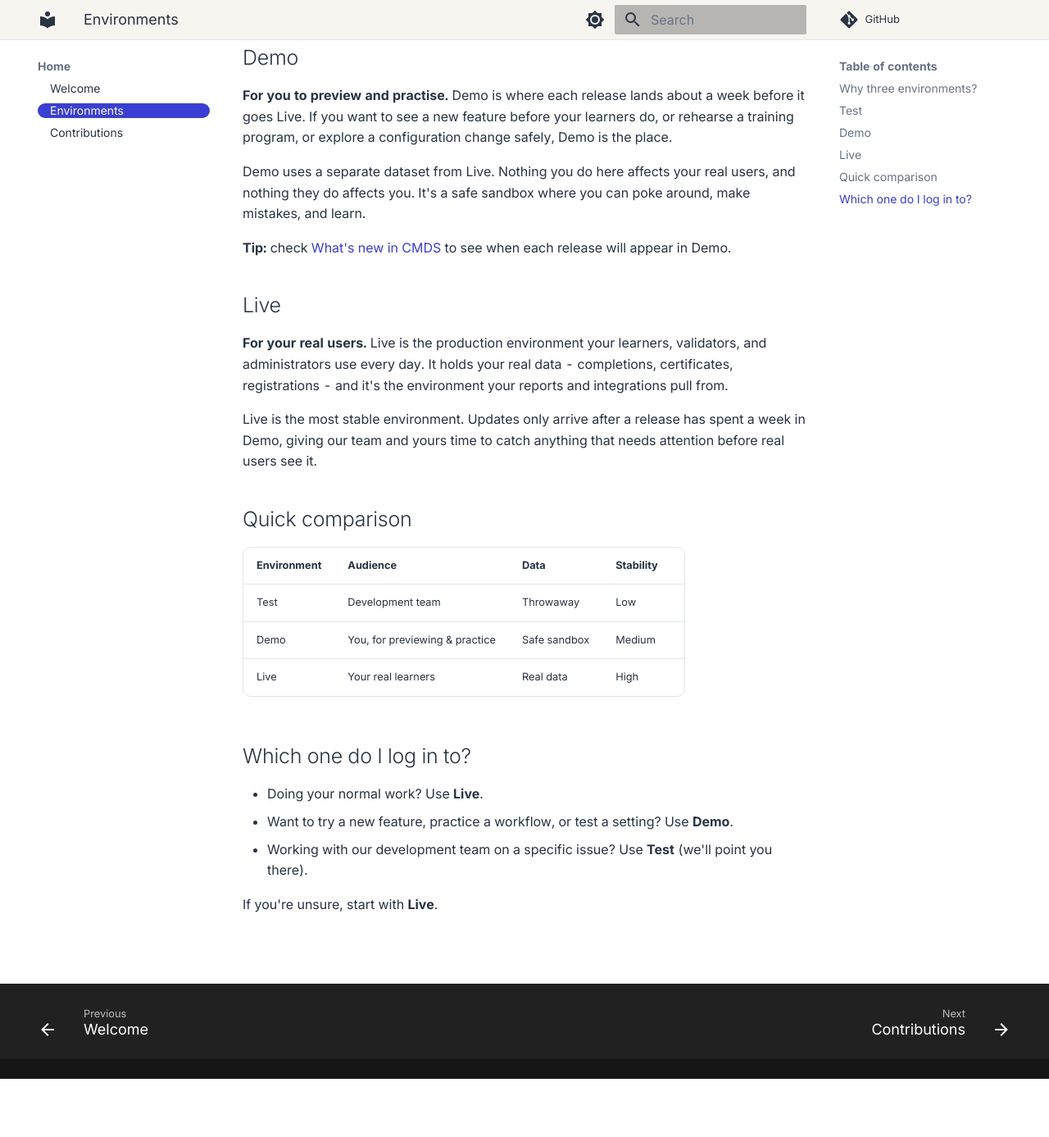
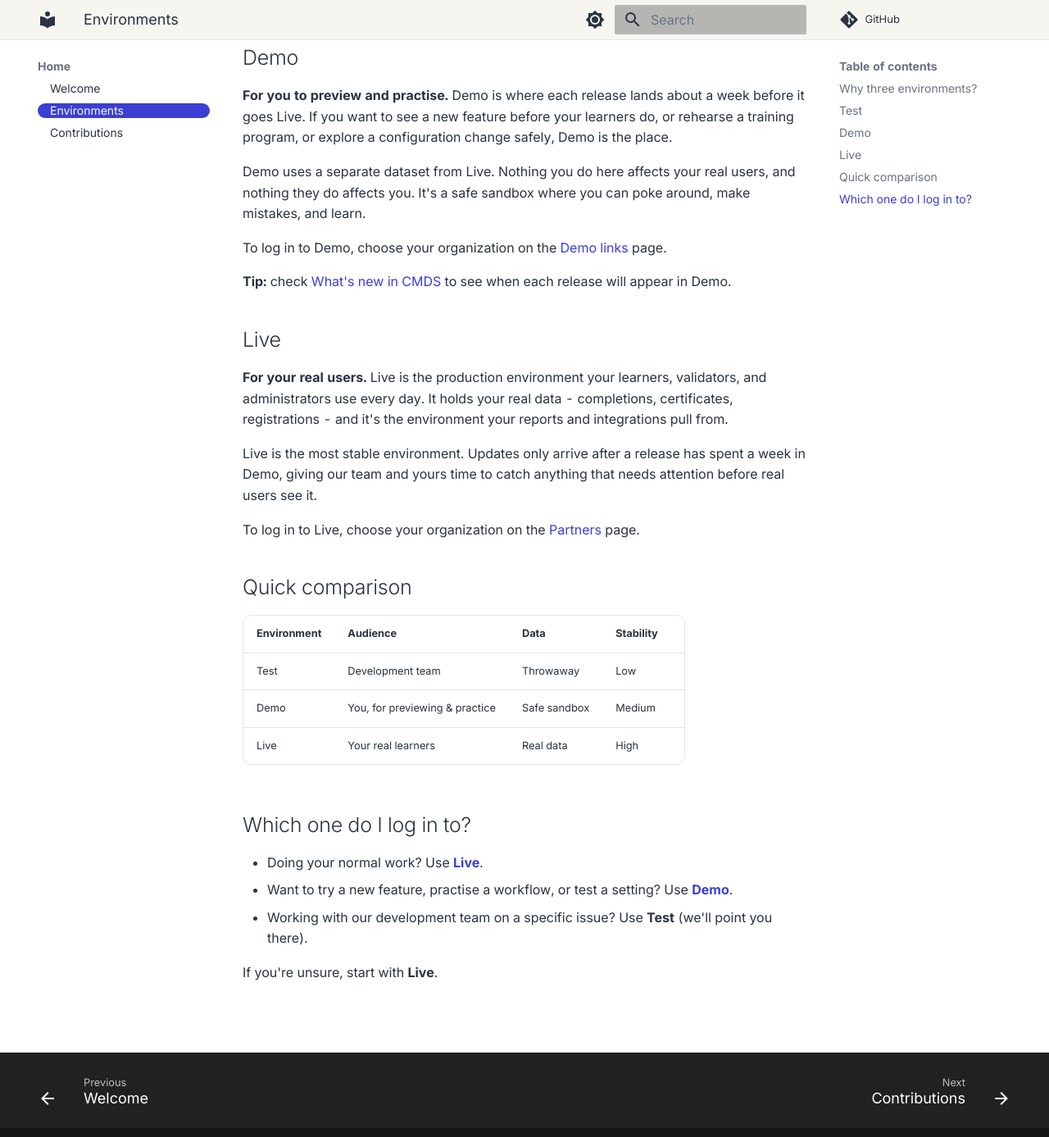
Before and after one commit to cmds-app/docs, an MkDocs documentation site: the page built from docs/environments.md, in a window 1280 px wide and 1400 px high, scrolled down 937 px. Shown: the top 1387 px of the window at 82% size. Built offline with MkDocs 1.6.1 and Material for MkDocs 9.7.7, drawn with Linux system fonts in a browser that asks for light colours; comment, search, counter and statistics services are not loaded; before the commit the page ends 2253 px from its top, so only the background shows below that.

Commit message:
docs: link the demo and live sign-in pages from environments

```diff
--- a/docs/environments.md
+++ b/docs/environments.md
@@ -26,6 +26,8 @@ You generally won't be invited to Test unless you're actively working with our t
 
 Demo uses a separate dataset from Live. Nothing you do here affects your real users, and nothing they do affects you. It's a safe sandbox where you can poke around, make mistakes, and learn.
 
+To log in to Demo, choose your organization on the [Demo links](https://www.keyeracmds.com/demo-links/) page.
+
 **Tip:** check [What's new in CMDS](changelog/index.md) to see when each release will appear in Demo.
 
 ## Live
@@ -33,6 +35,8 @@ Demo uses a separate dataset from Live. Nothing you do here affects your real us
 **For your real users.** Live is the production environment your learners, validators, and administrators use every day. It holds your real data - completions, certificates, registrations - and it's the environment your reports and integrations pull from.
 
 Live is the most stable environment. Updates only arrive after a release has spent a week in Demo, giving our team and yours time to catch anything that needs attention before real users see it.
+
+To log in to Live, choose your organization on the [Partners](https://www.keyeracmds.com/partners/) page.
 
 ## Quick comparison
 
@@ -44,8 +48,8 @@ Live is the most stable environment. Updates only arrive after a release has spe
 
 ## Which one do I log in to?
 
-- Doing your normal work? Use **Live**.
-- Want to try a new feature, practice a workflow, or test a setting? Use **Demo**.
+- Doing your normal work? Use [**Live**](https://www.keyeracmds.com/partners/).
+- Want to try a new feature, practise a workflow, or test a setting? Use [**Demo**](https://www.keyeracmds.com/demo-links/).
 - Working with our development team on a specific issue? Use **Test** (we'll point you there).
 
 If you're unsure, start with **Live**.
```
